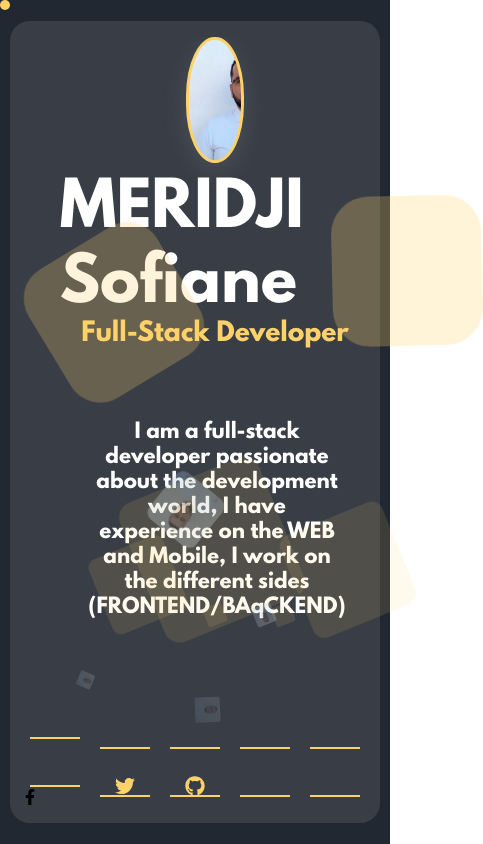
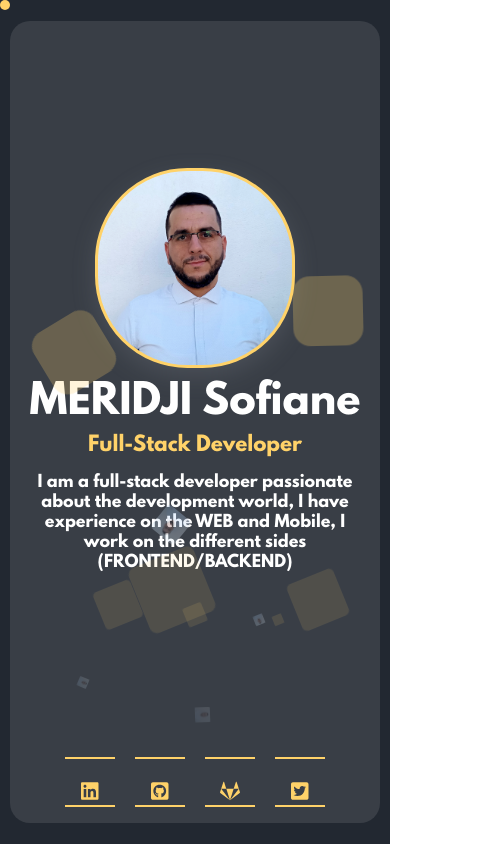
Before and after one commit to sofianemeridji/my-portfolio, a Next.js app: page / in a window 390 px wide. Shown: the whole page, 483 px wide, since content can reach past the window. Built offline with nearby package versions, Linux system fonts and the light colour scheme.

Commit message:
add links and fix responsive

```diff
--- a/pages/index.js
+++ b/pages/index.js
@@ -3,9 +3,7 @@ import Image from 'next/image'
 import styles from '../styles/Home.module.css'
 import Page from '../src/layouts/page'
 import { FontAwesomeIcon } from '@fortawesome/react-fontawesome'
-import { faFacebookF } from '@fortawesome/free-brands-svg-icons'
-import { faTwitter } from '@fortawesome/free-brands-svg-icons'
-import { faGithub } from '@fortawesome/free-brands-svg-icons'
+import { faLinkedin, faTwitterSquare, faGithubSquare, faGitlab } from '@fortawesome/free-brands-svg-icons'
 
 export default function Home() {
   return (
@@ -27,15 +25,33 @@ export default function Home() {
           <div className={styles.avatar}/>
           <p className={styles.fullname}>MERIDJI Sofiane </p>
           <p className={styles.title}>Full-Stack Developer</p>
-          <p className={styles.description}>I am a full-stack developer passionate about the development world, I have experience on the WEB and Mobile, I work on the different sides (FRONTEND/BAqCKEND)</p>
+          <p className={styles.description}>I am a full-stack developer passionate about the development world, I have experience on the WEB and Mobile, I work on the different sides (FRONTEND/BACKEND)</p>
         </ul>
         <div style={{width: '100%'}}>
           <ul className={styles.ul}>
-            <li><a href="#"><span></span><span></span><span></span><span></span></a><FontAwesomeIcon style={{width:'20px'}} icon={faFacebookF} /> </li>
-            <li><a href="#"><span></span><span></span><span></span><span></span><FontAwesomeIcon style={{width:'20px'}} icon={faTwitter} /></a></li>
-            <li><a href="#"><span></span><span></span><span></span><span></span><FontAwesomeIcon style={{width:'20px'}} icon={faGithub} /></a></li>
-            <li><a href="#"><span></span><span></span><span></span><span></span></a></li>
-            <li><a href="#"><span></span><span></span><span></span><span></span></a></li>
+            <li>
+              <a href="https://www.linkedin.com/in/sofiane-meridji/" target="_blank" rel="noreferrer">
+                <span></span><span></span><span></span><span></span>
+                <FontAwesomeIcon icon={faLinkedin}/>
+              </a>
+            </li>
+            <li>
+              <a href="https://github.com/sofianemeridji" target="_blank" rel="noreferrer">
+                <span></span><span></span><span></span><span></span><FontAwesomeIcon icon={faGithubSquare}/>
+              </a>
+              </li>
+            <li>
+              <a href="https://gitlab.com/MERIDJI" target="_blank" rel="noreferrer">
+                <span></span><span></span><span></span><span></span>
+                <FontAwesomeIcon icon={faGitlab}/>
+              </a>
+            </li>
+            <li>
+              <a href = "https://twitter.com/meridjisofiane"target="_blank" rel="noreferrer">
+                <span></span><span></span><span></span><span></span>
+                <FontAwesomeIcon icon={faTwitterSquare}/>
+              </a>
+            </li>
           </ul>
         </div>
       </div>
--- a/styles/Home.module.css
+++ b/styles/Home.module.css
@@ -43,6 +43,7 @@
   flex-direction: column;
   justify-content: center;
   align-items: center;
+  padding-left: 0px;
 }
 
 .circles li{
@@ -137,7 +138,7 @@
 }
 
 .circles li:nth-child(10){
-    left: 85%;
+    left: 75%;
     width: 150px;
     height: 150px;
     animation-delay: 0s;
@@ -205,14 +206,14 @@
     position: relative;
     width: 50px;
     height: 50px;
-    line-height: 80px;
+    line-height: 50px;
     font-size: 20px;
     text-align: center;
     text-decoration: none;
     color: #ffd269;
     margin: 0 10px;
     transition: .5s;
-    padding: 15;
+    padding: 10px;
   }
   .ul li a span{
     position: absolute;
@@ -308,8 +309,109 @@
 }
 
 @media (max-width: 600px) {
-  .grid {
-    width: 100%;
-    flex-direction: column;
+  .description {
+    font-size: 16px;
+    margin: 20px;
+    padding: 0px;
+    padding-left: 0vw;
+    padding-right: 0vw;
+  }
+  .fullname {
+    font-size: 40px;
+    margin: 10px;
+  }
+  .title {
+    font-size: 20px;
+    margin: -5px;
+  }
+  .avatar {
+    height: 200px;
+    width: 200px;
+  }
+  .circles li:nth-child(1){
+    left: 25%;
+    width: 40px;
+    height: 40px;
+    animation-delay: 0s;
+  }
+  .circles li:nth-child(2){
+      left: 10%;
+      width: 70px;
+      height: 70px;
+      animation-delay: 0s;
+      animation-duration: 12s;
+  }
+
+  .circles li:nth-child(3){
+      left: 70%;
+      width: 10px;
+      height: 10px;
+      animation-delay: 0s;
+  }
+
+  .circles li:nth-child(4){
+      left: 40%;
+      width: 30px;
+      height: 30px;
+      animation-delay: 0s;
+      animation-duration: 18s;
+      background-image: url("/images/sofiane.png");
+      background-size: cover;
+      background-repeat: no-repeat;
+  }
+
+  .circles li:nth-child(5){
+      left: 65%;
+      width: 10px;
+      height: 10px;
+      animation-delay: 0s;
+      background-image: url("/images/sofiane.png");
+      background-size: cover;
+      background-repeat: no-repeat;
+  }
+
+  .circles li:nth-child(6){
+      left: 75%;
+      width: 50px;
+      height: 50px;
+      animation-delay: 0s;
+  }
+
+  .circles li:nth-child(7){
+      left: 35%;
+      width: 70px;
+      height: 70px;
+      animation-delay: 0s;
+  }
+
+  .circles li:nth-child(8){
+      left: 50%;
+      width: 15px;
+      height: 15px;
+      animation-delay: 0s;
+      animation-duration: 45s;
+      background-image: url("/images/sofiane.png");
+      background-size: cover;
+      background-repeat: no-repeat;
+  }
+
+  .circles li:nth-child(9){
+      left: 20%;
+      width: 10px;
+      height: 10px;
+      animation-delay: 0s;
+      animation-duration: 35s;
+      background-image: url("/images/sofiane.png");
+      background-size: cover;
+      background-repeat: no-repeat;
+  }
+
+  .circles li:nth-child(10){
+      left: 75%;
+      width: 70px;
+      height: 70px;
+      animation-delay: 0s;
+      animation-duration: 11s;
+
   }
 }
```
